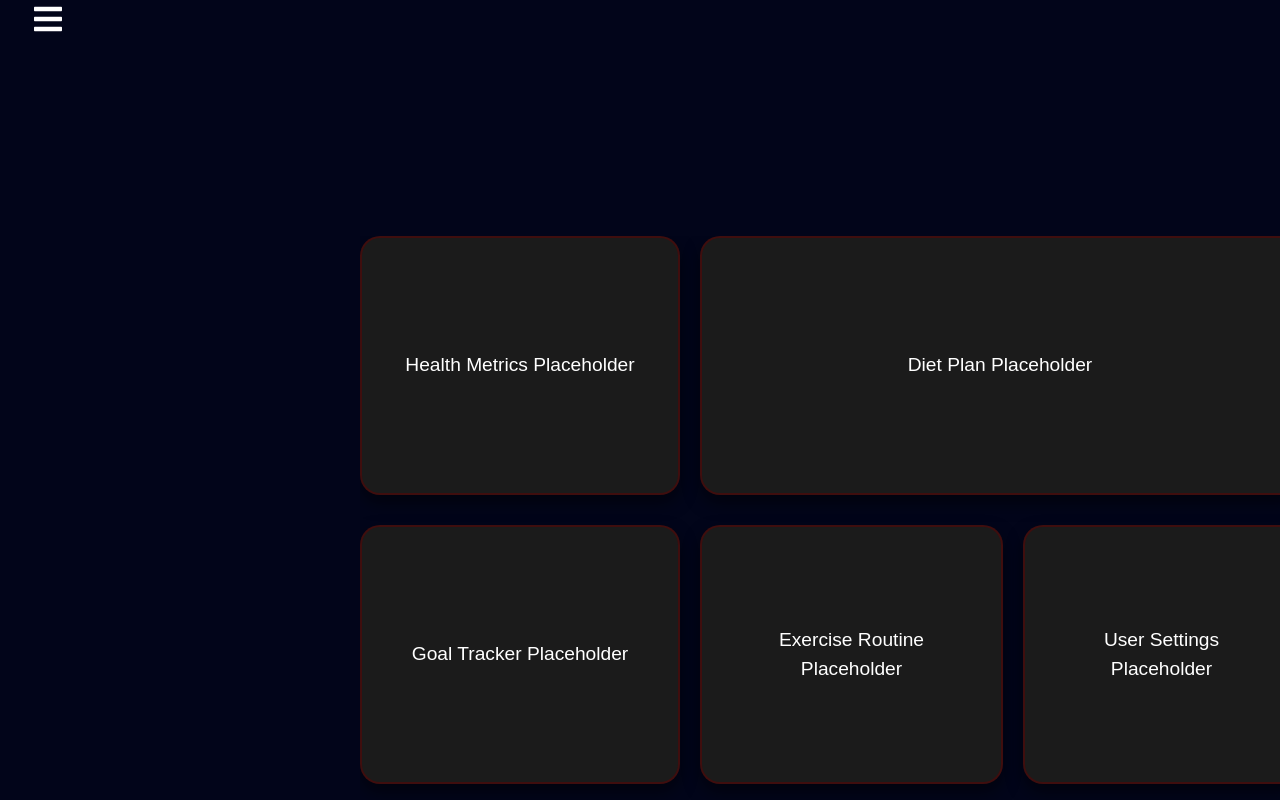
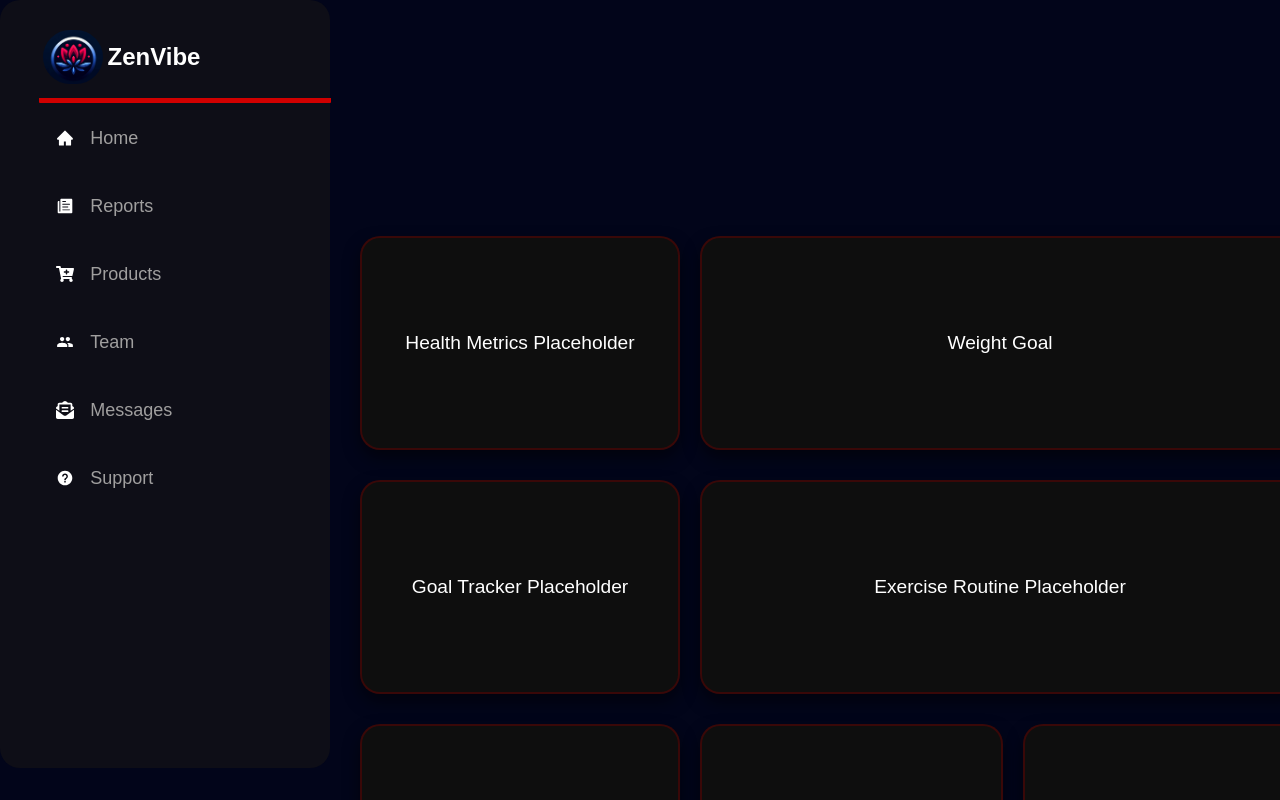
Before and after one commit to noclipping/ZenVibeFrontend, a React (Vite) app: page /protected in a window 1280 px wide. Shown: the top 800 px of the page. Built offline with nearby package versions, Linux system fonts and the light colour scheme.

Commit message:
basic-setup-complete

```diff
--- a/src/components/dashboard/ContentMain.css
+++ b/src/components/dashboard/ContentMain.css
@@ -1,9 +1,9 @@
 .main-content-holder {
     display: flex;
     gap: 20px;
-    overflow: hidden;
+
     max-height: calc(100vh - 40px);
-    margin-left: 60px; /* Adjust this value based on the width of your side nav */
+    margin-left: 60px; /* Left margin based on sidebar width */
 }
 
 .content-grid-one, .content-grid-two {
@@ -16,7 +16,7 @@
 
 .placeholder {
     padding: 40px; /* Increased padding */
-    min-height: 175px; /* Increased minimum height */
+    min-height: 130px; /* Increased minimum height */
     text-align: center;
     border-radius: 20px;
     box-shadow: 0 8px 16px rgba(0, 0, 0, 0.5); /* More pronounced shadow */
@@ -26,7 +26,7 @@
     display: flex;
     align-items: center; /* Vertical centering */
     justify-content: center; /* Horizontal centering */
-    background-color: #1b1b1b; /* Slightly different background for contrast */
+    background-color: #0e0e0e; /* Slightly different background for contrast */
 }
 
 .subgrid-two {
--- a/src/components/dashboard/ContentMain.jsx
+++ b/src/components/dashboard/ContentMain.jsx
@@ -9,7 +9,8 @@ const ContentMain = () => {
             <div className="placeholder">Progress Report Placeholder</div>
         </div>
         <div className="content-grid-two">
-            <div className="placeholder">Diet Plan Placeholder</div>
+            <div className="placeholder">Weight Goal</div>
+            <div className="placeholder">Exercise Routine Placeholder</div>
             <div className="grid-two-item">
               <div className="subgrid-two">
                 <div className="placeholder">Exercise Routine Placeholder</div>
--- a/src/components/dashboard/sidebar/SideNav.jsx
+++ b/src/components/dashboard/sidebar/SideNav.jsx
@@ -7,7 +7,7 @@ import logo from '../../../../assets/zenvibe.png';
 import "./SideNav.css";
 
 function SideNav() {
-  const [sidebar, setSidebar] = useState(false);
+  const [sidebar, setSidebar] = useState(true); // Set to true for the sidebar to be open by default
 
   const showSidebar = () => setSidebar(!sidebar);
 
@@ -21,10 +21,10 @@ function SideNav() {
         </div>
         <nav className={sidebar ? "nav-menu active" : "nav-menu"}>
           <ul className="nav-menu-items" onClick={showSidebar}>
-          <div className="nav-menu-header">
-            <img src={logo} alt="ZenVibe Logo" className="sidebar-logo" />
-            <h2>ZenVibe</h2> {/* Add the name next to the logo */}
-          </div>
+            <div className="nav-menu-header">
+              <img src={logo} alt="ZenVibe Logo" className="sidebar-logo" />
+              <h2>ZenVibe</h2> {/* Name next to the logo */}
+            </div>
             {SidebarData.map((item, index) => {
               return (
                 <li key={index} className={item.cName}>
```
